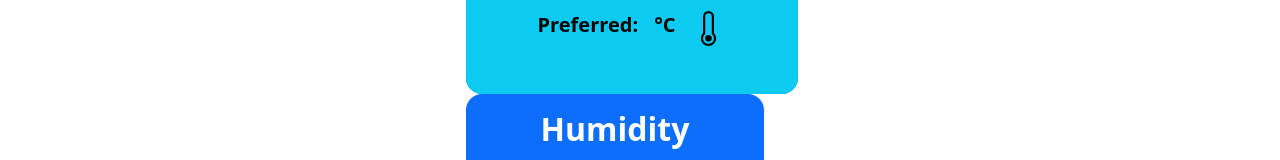
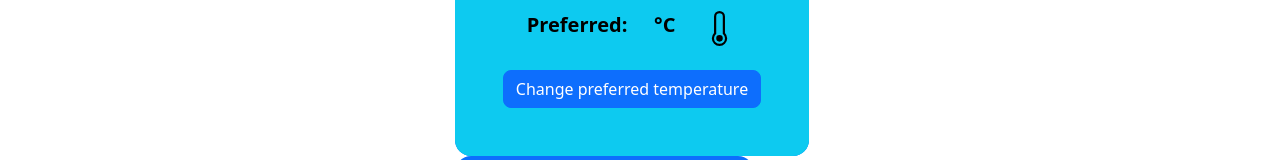
Before and after one commit to vburmus/smart-climate-control, a React (Create React App) app in the folder ui/: page /room/1 in a window 1280 px wide. Shown: the part 533-693 px from the top of the page. Built offline with nearby package versions, Linux system fonts and the light colour scheme; no server answers.

Commit message:
feat(temperature) connected temperature modal to page and component

```diff
--- a/ui/src/components/TemperatureComponent.tsx
+++ b/ui/src/components/TemperatureComponent.tsx
@@ -1,14 +1,18 @@
-import React from 'react';
+import React, {useState} from 'react';
 import {Thermometer} from "react-bootstrap-icons";
-import {Image} from "react-bootstrap";
+import {Button, Image} from "react-bootstrap";
 import {Room} from "../utils/types";
+import ChangeTemperatureModal from "./modals/ChangeTemperatureModal";
 
 type TemperatureComponentProps = {
     room?: Room,
-    plot?: string
+    plot?: string,
+    setIsLoading: (state:boolean) => void
 }
 
-const TemperatureComponent = ({room, plot}: TemperatureComponentProps) => {
+const TemperatureComponent = ({room, plot, setIsLoading}: TemperatureComponentProps) => {
+    const [isModalOpened, setIsModalOpened] = useState(false)
+
     return (
         <div className="d-flex justify-content-between align-items-center w-100">
             <div className="d-flex flex-column bg-primary rounded-4 hover-class">
@@ -29,6 +33,8 @@ const TemperatureComponent = ({room, plot}: TemperatureComponentProps) => {
                             <h5 className="fw-bold text-center text-black">{room?.preferred_temp} °C</h5>
                             <Thermometer size={35} className="text-black"/>
                         </div>
+                        <Button onClick={() => setIsModalOpened(true)} className="rounded-3">Change preferred temperature</Button>
+                        <ChangeTemperatureModal isModalOpened={isModalOpened} setIsModalOpened={setIsModalOpened} setIsLoading={setIsLoading} roomId={room?.id}/>
                     </div>
                 </div>
             </div>
--- a/ui/src/pages/RoomDetailsPage.tsx
+++ b/ui/src/pages/RoomDetailsPage.tsx
@@ -26,7 +26,6 @@ const RoomDetailsPage = () => {
                 const plots = await findPlots(id);
                 setPlots(plots)
                 setRoom(room)
-                console.log(room)
             } catch (e) {
                 if (isAxiosError(e) && e.response) {
                     setError(e.response.data.message)
@@ -53,7 +52,7 @@ const RoomDetailsPage = () => {
                         </Button>
                     </Link>
                 </div>
-                <TemperatureComponent room={room} plot={plots?.temperature}/>
+                <TemperatureComponent room={room} plot={plots?.temperature} setIsLoading={setIsLoading}/>
                 <HumidityComponent room={room} plot={plots?.humidity}/>
                 <PressureComponent room={room} plot={plots?.pressure}/>
             </div>
```
